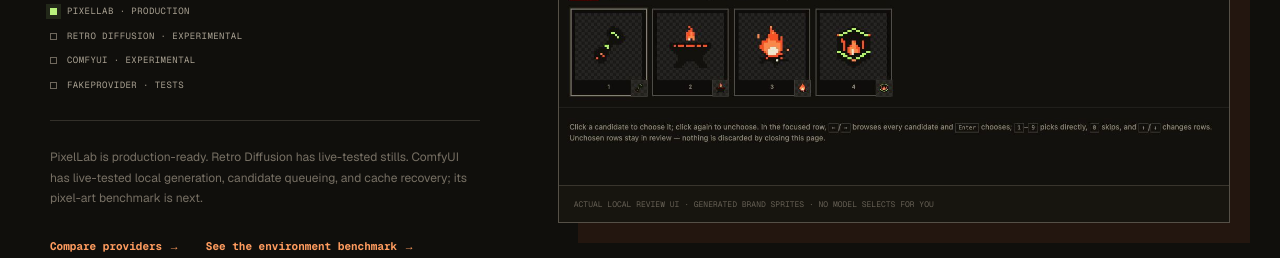
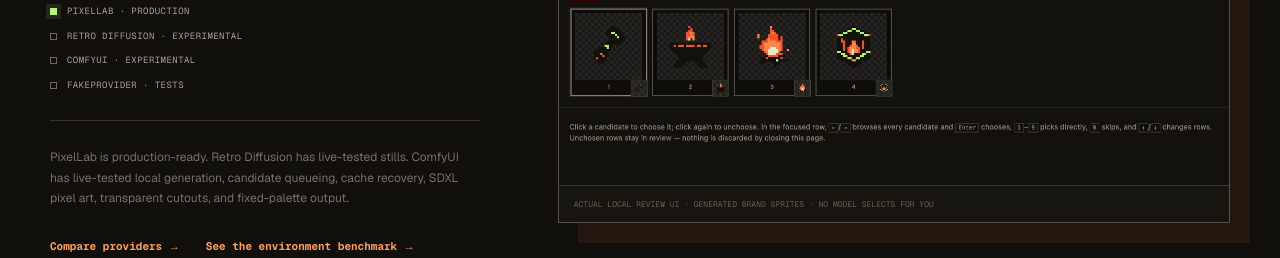
Before and after one commit to gfargo/pixelkiln, a Next.js app in the folder website/: page / in a window 1280 px wide. Shown: the part 2340-2598 px from the top of the page. Built offline with nearby package versions, Linux system fonts and the light colour scheme; no server answers.

Commit message:
fix: complete ComfyUI website guidance

```diff
--- a/website/app/page.tsx
+++ b/website/app/page.tsx
@@ -224,7 +224,8 @@
               <p className="provider-note">
                 PixelLab is production-ready. Retro Diffusion has live-tested
                 stills. ComfyUI has live-tested local generation, candidate
-                queueing, and cache recovery; its pixel-art benchmark is next.
+                queueing, cache recovery, SDXL pixel art, transparent cutouts,
+                and fixed-palette output.
               </p>
               <div className="review-links">
                 <TrackedLink className="text-link" id="review_provider_boundary" section="review" href="/docs/provider-notes">
--- a/website/app/ui/site-chrome.tsx
+++ b/website/app/ui/site-chrome.tsx
@@ -62,6 +62,7 @@
             <TrackedLink id="footer_providers" section="footer" href="/#providers">Provider showcase</TrackedLink>
             <TrackedLink id="footer_pixellab" section="footer" href="/docs/pixellab">Set up PixelLab</TrackedLink>
             <TrackedLink id="footer_retro" section="footer" href="/docs/retro-diffusion">Set up Retro Diffusion</TrackedLink>
+            <TrackedLink id="footer_comfyui" section="footer" href="/docs/comfyui">Set up ComfyUI</TrackedLink>
             <TrackedLink id="footer_benchmark" section="footer" href="/docs/provider-benchmark">Benchmark</TrackedLink>
             <TrackedLink id="footer_generators" section="footer" href="/docs/generators">Generators</TrackedLink>
           </div>
--- a/website/scripts/check-content.mjs
+++ b/website/scripts/check-content.mjs
@@ -54,6 +54,7 @@
 for (const [provider, route, official] of [
   ["PixelLab", "/docs/pixellab", "https://www.pixellab.ai/"],
   ["Retro Diffusion", "/docs/retro-diffusion", "https://www.retrodiffusion.ai/"],
+  ["ComfyUI", "/docs/comfyui", "https://www.comfy.org/"],
 ]) {
   if (!home.includes(`href="${route}"`)) {
     failures.push(`provider showcase is missing the ${provider} setup link`);
@@ -66,6 +67,7 @@
 for (const [file, credential, official] of [
   ["docs/PIXELLAB.md", "PIXELLAB_API_KEY", "https://www.pixellab.ai/"],
   ["docs/RETRO_DIFFUSION.md", "RD_API_KEY", "https://www.retrodiffusion.ai/"],
+  ["docs/COMFYUI.md", "COMFYUI_BASE_URL", "https://www.comfy.org/"],
 ]) {
   const guide = readFileSync(path.join(repoRoot, file), "utf8");
   if (!guide.includes(credential)) failures.push(`${file} is missing ${credential}`);
```
Also changed, not shown: 1 other file (tests, documents, lock files or other folders).
